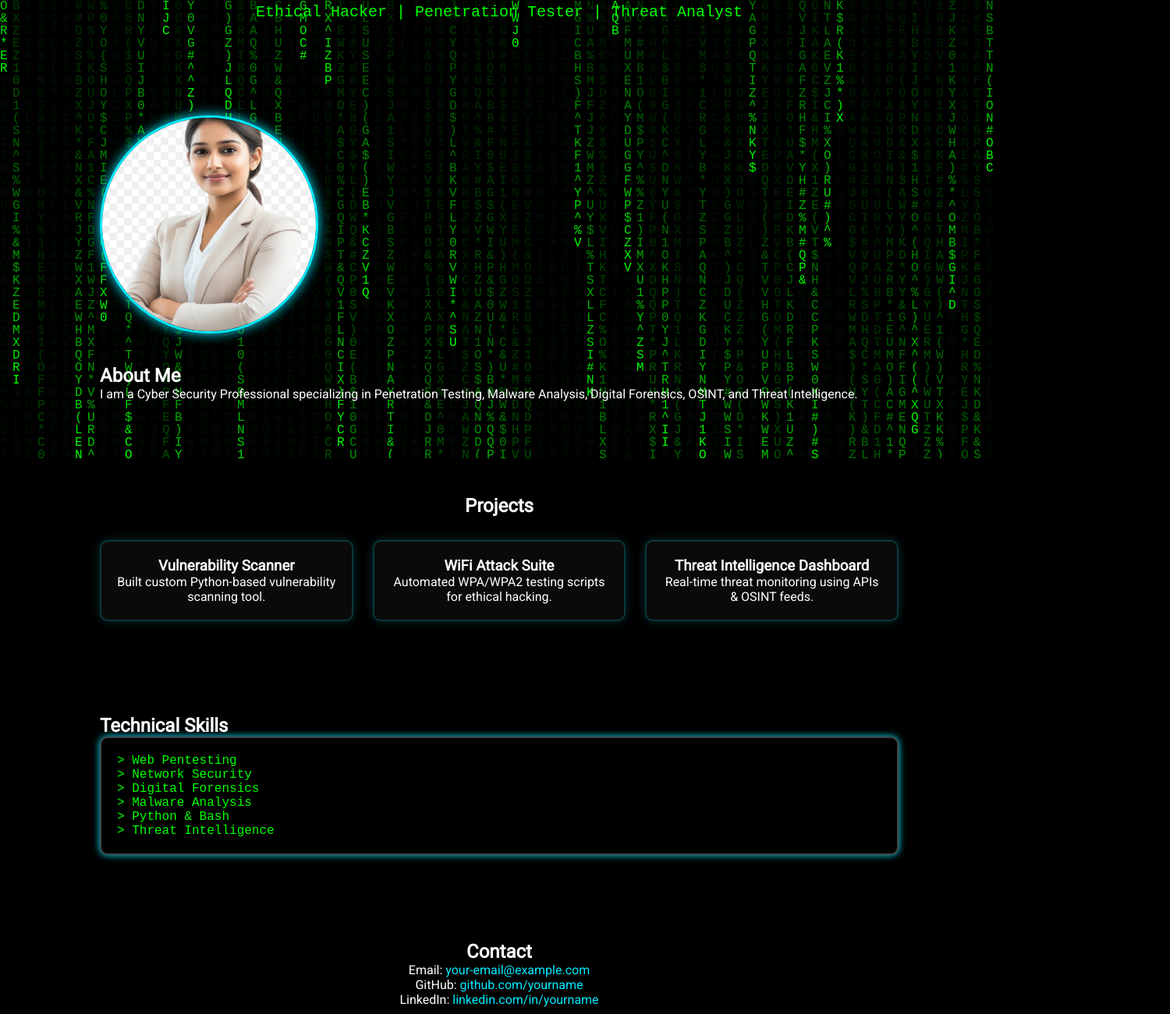
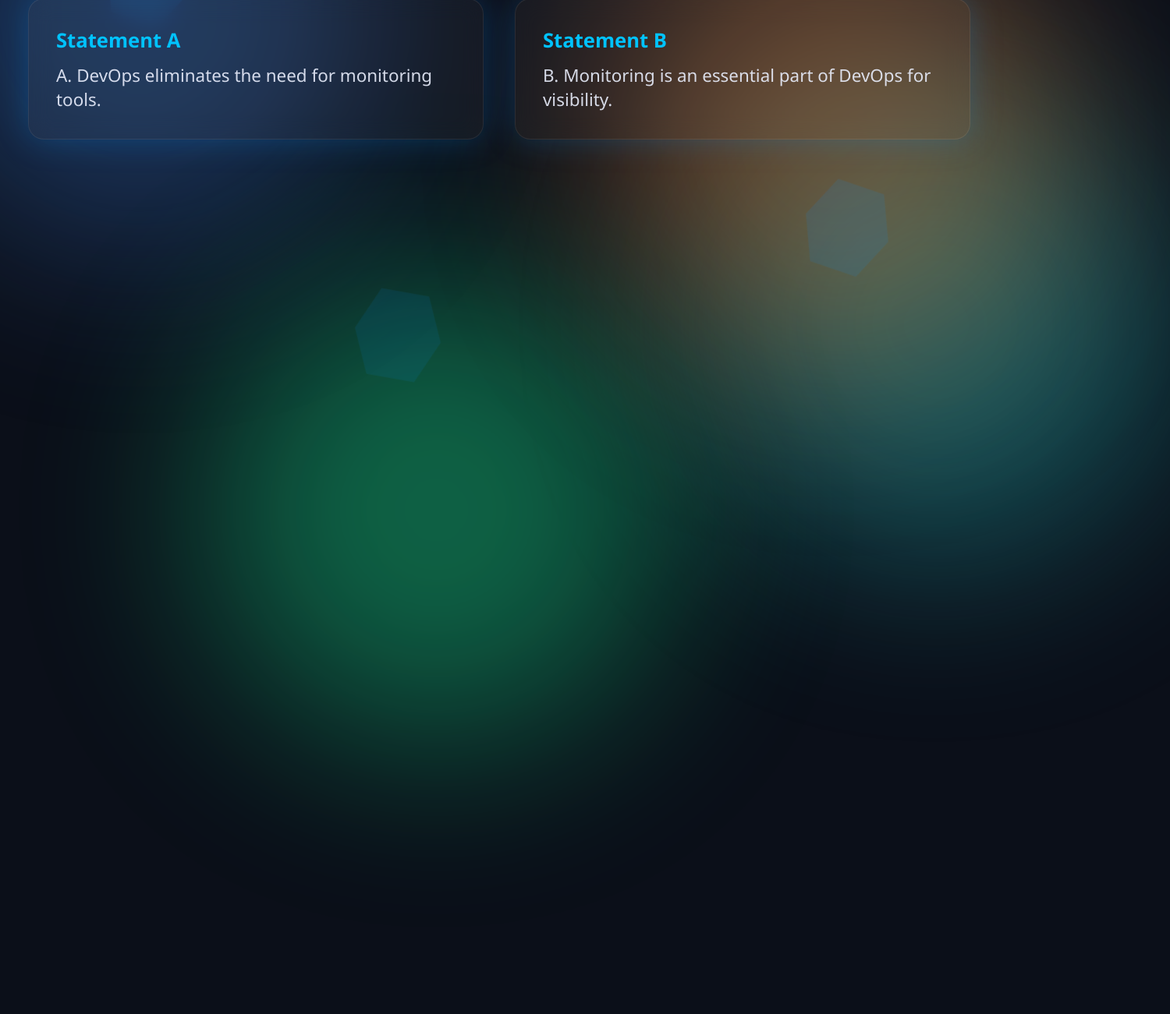
Before and after one commit to Archana4022/DevOps, a plain HTML site: page index.html in a window 1280 px wide. Shown: the part 212-1513 px from the top of the page at 78% size, 1500 px wide, since content can reach past the window. After the commit the page ends 1166 px from the top, so only its background shows below. Drawn offline with Linux system fonts and the light colour scheme.

Commit message:
Update index.html

```diff
--- a/index.html
+++ b/index.html
@@ -3,292 +3,140 @@
 <head>
 <meta charset="UTF-8">
 <meta name="viewport" content="width=device-width, initial-scale=1.0">
-<title>Cyber Security Portfolio</title>
-
-<!-- Google Fonts -->
-<link href="https://fonts.googleapis.com/css2?family=Orbitron:wght@400;700&family=Roboto:wght@300;400&display=swap" rel="stylesheet">
+<title>DevOps Challenge</title>
 
 <style>
-/* RESET */
-*{margin:0;padding:0;box-sizing:border-box}
-
-/* BODY */
     body {
-    background: #000;
-    color: #fff;
-    font-family: "Roboto", sans-serif;
-    overflow-x:hidden;
+        margin: 0;
+        background: #0b0f19;
+        font-family: "Segoe UI", sans-serif;
+        color: #e9eefc;
+        overflow: hidden;
     }
 
-/* ===========================
-   CYBER MATRIX BACKGROUND
-=========================== */
-canvas#matrix {
-    position: fixed;
-    top:0;
-    left:0;
-    width:100%;
-    height:100%;
-    z-index:-1;
-    background:#000;
+    /* Animated glowing background gradients */
+    .bg-glow {
+        position: absolute;
+        width: 600px;
+        height: 600px;
+        border-radius: 50%;
+        filter: blur(120px);
+        opacity: 0.35;
+        animation: drift 18s infinite alternate ease-in-out;
+        z-index: -10;
     }
 
-/* ===========================
-   HERO SECTION
-=========================== */
-.hero {
-    text-align:center;
-    padding:120px 20px 60px;
+    .blue { background: #3a7bd5; top: -10%; left: -10%; }
+    .teal { background: #2bd9d9; top: 40%; left: 70%; animation-duration: 22s; }
+    .green { background: #15ff99; top: 70%; left: 20%; animation-duration: 26s; }
+    .orange { background: #ff8f3c; top: 10%; left: 60%; animation-duration: 20s; }
+
+    @keyframes drift {
+        from { transform: translateY(0px) translateX(0px); }
+        to { transform: translateY(80px) translateX(40px); }
     }
 
-.glitch {
-    font-family:'Orbitron',sans-serif;
-    font-size:60px;
-    color:#00eaff;
-    animation: glitch 2s infinite;
+    /* Kubernetes hexagon icons floating */
+    .kube-hex {
+        position: absolute;
+        width: 120px;
+        height: 120px;
+        background: rgba(0,140,255,0.15);
+        border: 2px solid rgba(0,150,255,0.35);
+        clip-path: polygon(25% 5%, 75% 5%, 95% 50%, 75% 95%, 25% 95%, 5% 50%);
+        animation: floatHex 12s infinite ease-in-out;
+        filter: blur(1px);
     }
 
-@keyframes glitch {
-    0% { text-shadow:3px 3px red; }
-    20% { text-shadow:-3px -3px blue; }
-    40% { text-shadow:3px -3px green; }
-    60% { text-shadow:-3px 3px yellow; }
-    80% { text-shadow:2px 2px purple; }
-    100% { text-shadow:0 0 5px cyan; }
+    @keyframes floatHex {
+        0% { transform: translateY(0px) rotate(0deg); opacity: 0.5; }
+        50% { transform: translateY(-40px) rotate(20deg); opacity: 0.8; }
+        100% { transform: translateY(0px) rotate(0deg); opacity: 0.5; }
     }
 
-#typing {
-    font-family: "Courier New", monospace;
-    font-size: 20px;
-    color: #00ff00;
-    margin-top: 20px;
-    height:24px;
+    .hex1 { top: 20%; left: 10%; }
+    .hex2 { top: 60%; left: 80%; animation-delay: -2s; }
+    .hex3 { top: 75%; left: 35%; animation-delay: -4s; }
+
+    /* Title */
+    #title {
+        text-align: center;
+        font-size: 3.2rem;
+        font-weight: 800;
+        margin-top: 60px;
+        letter-spacing: 4px;
+        background: linear-gradient(to right, #00d2ff, #3a7bd5);
+        -webkit-background-clip: text;
+        -webkit-text-fill-color: transparent;
+        text-transform: uppercase;
     }
 
-/* ===========================
-   ABOUT SECTION
-=========================== */
-.about {
-    display:flex;
-    flex-wrap:wrap;
-    gap:40px;
-    padding:60px 10%;
-    align-items:center;
-}
-
-.profile-img {
-    width:280px;
-    height:280px;
-    object-fit:cover;
-    border-radius:50%;
-    border:3px solid #00eaff;
-    box-shadow:0 0 15px #00eaff;
-    transition:.3s;
-}
-.profile-img:hover {
-    transform:scale(1.05);
-}
-
-/* ===========================
-   PROJECT CARDS
-=========================== */
-.projects {
-    padding:60px 10%;
-    text-align:center;
-}
-
-.project-grid {
-    display:grid;
-    grid-template-columns:repeat(auto-fit,minmax(250px,1fr));
-    gap:25px;
-    margin-top:30px;
+    /* Container for statements */
+    .wrapper {
+        display: flex;
+        justify-content: center;
+        gap: 40px;
+        margin-top: 80px;
     }
 
     .card {
-    background:#0a0a0a;
-    padding:20px;
-    border-radius:10px;
-    border:2px solid #00eaff33;
-    box-shadow:0 0 12px #00eaff33;
-    transition:.3s;
-}
-.card:hover {
-    box-shadow:0 0 20px #00eaff;
-    transform:scale(1.03);
+        width: 40%;
+        background: rgba(255,255,255,0.04);
+        padding: 35px;
+        border-radius: 20px;
+        border: 1px solid rgba(255,255,255,0.08);
+        backdrop-filter: blur(14px);
+        box-shadow: 0 0 40px rgba(0,150,255,0.25);
+        transition: 0.3s ease;
     }
 
-/* ===========================
-   SKILLS TERMINAL
-=========================== */
-.skills {
-    padding:60px 10%;
+    .card:hover {
+        transform: translateY(-10px);
+        box-shadow: 0 0 50px rgba(0,200,255,0.5);
     }
 
-.terminal {
-    background:#000;
-    padding:20px;
-    border-radius:10px;
-    color:#0f0;
-    font-family:"Courier New",monospace;
-    border:2px solid #444;
-    box-shadow:0 0 10px #00eaff;
+    .label {
+        font-size: 1.6rem;
+        font-weight: bold;
+        color: #00c3ff;
+        margin-bottom: 12px;
     }
 
-/* ===========================
-   CONTACT
-=========================== */
-.contact {
-    text-align:center;
-    padding:50px 20px;
-}
-
-.contact a {
-    color:#00eaff;
-    text-decoration:none;
-}
-.contact a:hover {
-    text-decoration:underline;
+    .text {
+        font-size: 1.4rem;
+        opacity: 0.9;
     }
 </style>
+
 </head>
-
 <body>
 
-<!-- MATRIX BACKGROUND -->
-<canvas id="matrix"></canvas>
+<!-- Glowing animated background blobs -->
+<div class="bg-glow blue"></div>
+<div class="bg-glow teal"></div>
+<div class="bg-glow green"></div>
+<div class="bg-glow orange"></div>
 
-<!-- HERO -->
-<section class="hero">
-    <div class="glitch">Cyber Security</div>
-    <div id="typing"></div>
-</section>
+<!-- Floating Kubernetes hexagons -->
+<div class="kube-hex hex1"></div>
+<div class="kube-hex hex2"></div>
+<div class="kube-hex hex3"></div>
 
-<!-- ABOUT -->
-<section class="about">
-    <img src="girl.webp" class="profile-img">
+<!-- Title -->
+<div id="title">DevOps Challenge</div>
 
-    <div class="about-text">
-        <h2>About Me</h2>
-        <p>I am a Cyber Security Professional specializing in Penetration Testing, Malware Analysis,
-           Digital Forensics, OSINT, and Threat Intelligence.</p>
-    </div>
-</section>
-
-<!-- PROJECT CARDS -->
-<section class="projects">
-    <h2>Projects</h2>
-
-    <div class="project-grid">
+<!-- Two statement cards -->
+<div class="wrapper">
     <div class="card">
-            <h3>Vulnerability Scanner</h3>
-            <p>Built custom Python-based vulnerability scanning tool.</p>
+        <div class="label">Statement A</div>
+        <div class="text" id="statementA">A. DevOps eliminates the need for monitoring tools.</div>
     </div>
 
     <div class="card">
-            <h3>WiFi Attack Suite</h3>
-            <p>Automated WPA/WPA2 testing scripts for ethical hacking.</p>
-        </div>
-
-        <div class="card">
-            <h3>Threat Intelligence Dashboard</h3>
-            <p>Real-time threat monitoring using APIs & OSINT feeds.</p>
+        <div class="label">Statement B</div>
+        <div class="text" id="statementB">B. Monitoring is an essential part of DevOps for visibility.</div>
     </div>
 </div>
-</section>
-
-<!-- SKILLS -->
-<section class="skills">
-    <h2>Technical Skills</h2>
-    <div class="terminal">
-        <div>> Web Pentesting</div>
-        <div>> Network Security</div>
-        <div>> Digital Forensics</div>
-        <div>> Malware Analysis</div>
-        <div>> Python & Bash</div>
-        <div>> Threat Intelligence</div>
-    </div>
-</section>
-
-<!-- CONTACT -->
-<section class="contact">
-    <h2>Contact</h2>
-    <p>Email: <a href="#">your-email@example.com</a></p>
-    <p>GitHub: <a href="#">github.com/yourname</a></p>
-    <p>LinkedIn: <a href="#">linkedin.com/in/yourname</a></p>
-</section>
-
-<!-- ======================================
-      JAVASCRIPT FOR MATRIX + TYPEWRITER
-======================================= -->
-<script>
-// ---------------- MATRIX EFFECT ----------------
-const canvas = document.getElementById("matrix");
-const ctx = canvas.getContext("2d");
-
-canvas.height = window.innerHeight;
-canvas.width  = window.innerWidth;
-
-const letters = "01ABCDEFGHIJKLMNOPQRSTUVWXYZ#$%^&*()";
-const matrix = letters.split("");
-
-let fontSize = 16;
-let columns = canvas.width / fontSize;
-let rainDrops = [];
-
-for(let x = 0; x < columns; x++)
-    rainDrops[x] = 1;
-
-function drawMatrix() {
-    ctx.fillStyle = "rgba(0, 0, 0, 0.05)";
-    ctx.fillRect(0,0,canvas.width,canvas.height);
-
-    ctx.fillStyle = "#00FF00";
-    ctx.font = fontSize + "px monospace";
-
-    for(let i = 0; i < rainDrops.length; i++) {
-        const text = matrix[Math.floor(Math.random()*matrix.length)];
-        ctx.fillText(text, i*fontSize, rainDrops[i]*fontSize);
-
-        if(rainDrops[i]*fontSize > canvas.height && Math.random()>0.975)
-            rainDrops[i]=0;
-
-        rainDrops[i]++;
-    }
-}
-
-setInterval(drawMatrix, 40);
-
-// ---------------- TYPEWRITER EFFECT ----------------
-const text = [
-    "Ethical Hacker | Penetration Tester | Threat Analyst",
-    "Securing the digital world one vulnerability at a time..."
-];
-
-let i = 0, j = 0, current = "", isDeleting = false;
-
-function typeEffect() {
-    current = text[i];
-
-    if(!isDeleting) {
-        document.getElementById("typing").innerHTML = current.substring(0, j++);
-        if(j === current.length + 1) {
-            isDeleting = true;
-            setTimeout(typeEffect, 1000);
-            return;
-        }
-    } else {
-        document.getElementById("typing").innerHTML = current.substring(0, j--);
-        if(j === 0) {
-            isDeleting = false;
-            i = (i+1) % text.length;
-        }
-    }
-
-    setTimeout(typeEffect, isDeleting ? 40 : 80);
-}
-
-typeEffect();
-</script>
 
 </body>
 </html>
```
Lines whose indentation alone changed are shown as unchanged.
